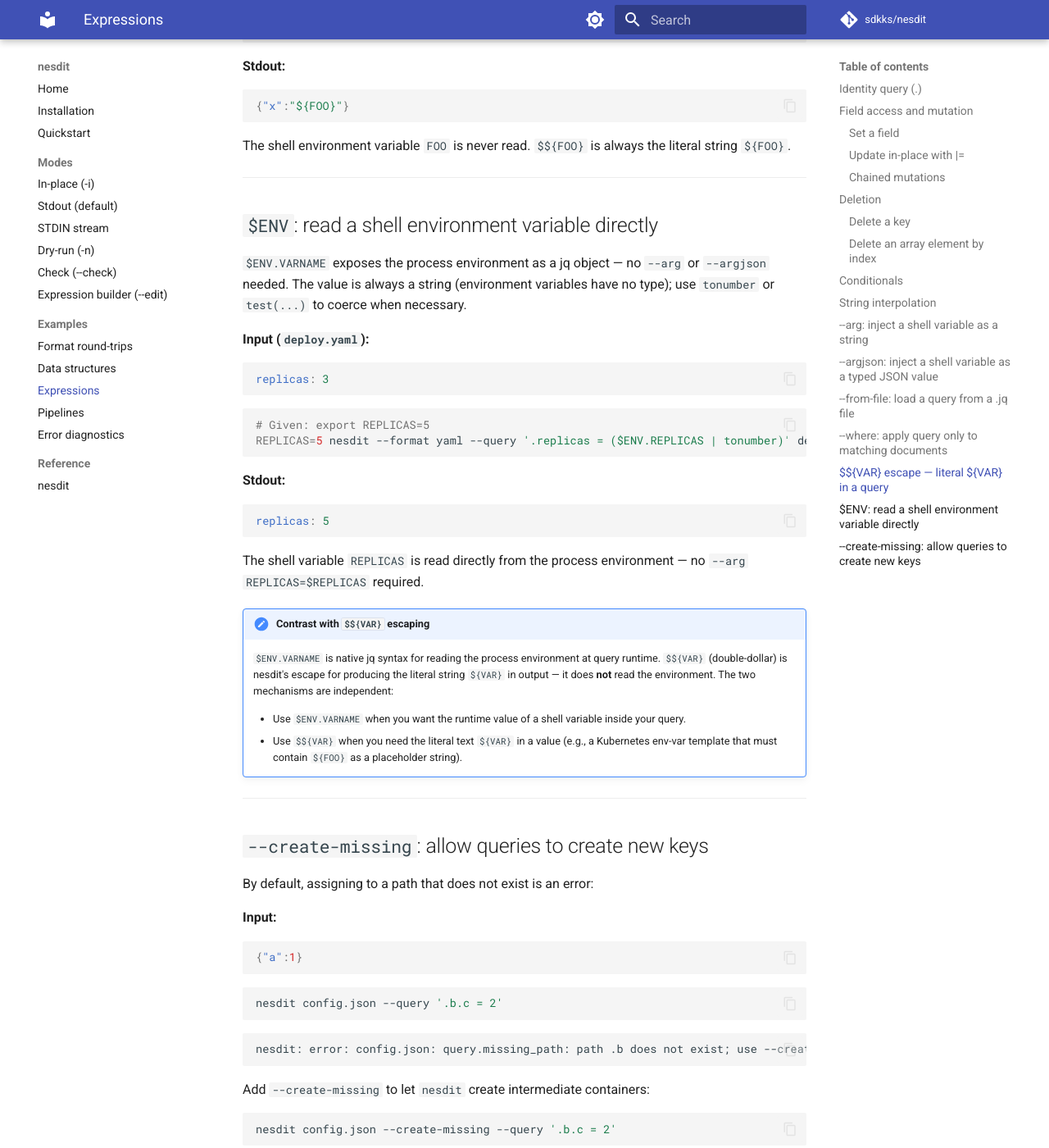
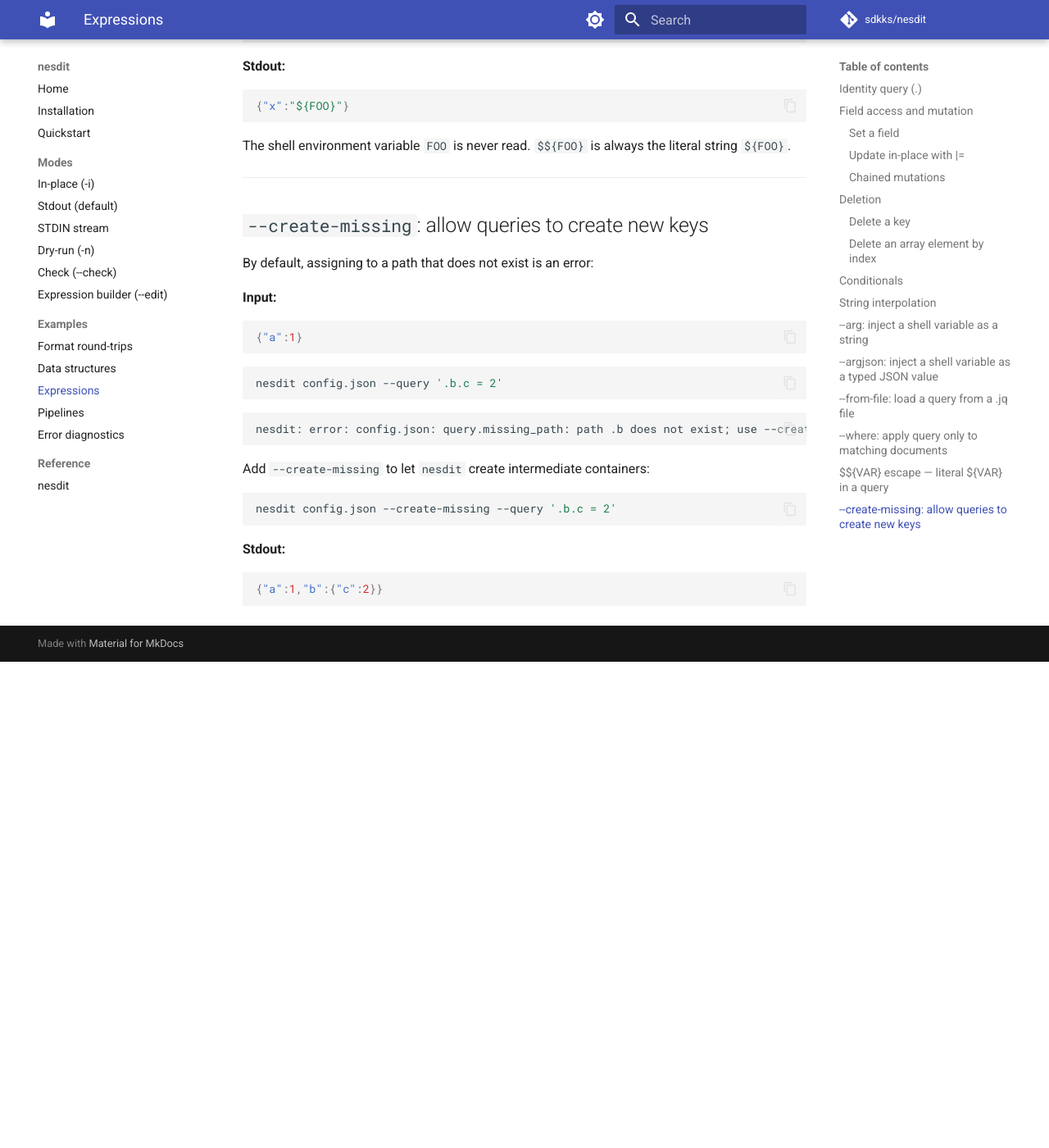
Before and after one commit to sdkks/nesdit, an MkDocs documentation site: the page built from docs/examples/expressions/index.md, in a window 1280 px wide and 1400 px high, scrolled down 5846 px. Shown: the whole window at 82% size. Built offline with MkDocs 1.6.1 and Material for MkDocs 9.7.7, drawn with Linux system fonts in a browser that asks for light colours; comment, search, counter and statistics services are not loaded; after the commit the page ends 6653 px from its top, so only the background shows below that.

Commit message:
docs: fix doc/behavior drift across $ENV, --where, and format limitations
Remove the $ENV section from expressions examples — gojq's WithEnvironment
is not wired, so every example in that section silently produced wrong output.
The reference doc note ("nesdit never expands shell env") was already correct.

Qualify the "format-preserving" claim in README and formats page: key order
is preserved, but comments, YAML anchors/aliases, and JSON indentation are not.
Add a limitations callout to docs/examples/formats covering all three.

Fix --where reference description: "file mode: others are skipped" was wrong;
the flag is rejected in single-file stdout mode; only -i and stdin support it.

Document --output-format jsonl rejection: JSONL output is automatic when input
is jsonl and cannot be requested explicitly via --output-format.

Document stdin format auto-detection: --format is optional; describe the
heuristic (JSON/JSONL by first byte, YAML by --- and `: `, TOML by `=`/`[`),
and note that detection failure surfaces a clear error prompting --format.

````diff
--- a/docs/examples/expressions/index.md
+++ b/docs/examples/expressions/index.md
@@ -320,38 +320,6 @@ The shell environment variable `FOO` is never read. `$${FOO}` is always the lite
 
 ---
 
-## `$ENV`: read a shell environment variable directly
-
-`$ENV.VARNAME` exposes the process environment as a jq object — no `--arg` or `--argjson` needed. The value is always a string (environment variables have no type); use `tonumber` or `test(...)` to coerce when necessary.
-
-**Input (`deploy.yaml`):**
-
-```yaml
-replicas: 3
-```
-
-```sh
-# Given: export REPLICAS=5
-REPLICAS=5 nesdit --format yaml --query '.replicas = ($ENV.REPLICAS | tonumber)' deploy.yaml
-```
-
-**Stdout:**
-
-```yaml
-replicas: 5
-```
-
-The shell variable `REPLICAS` is read directly from the process environment — no `--arg REPLICAS=$REPLICAS` required.
-
-!!! note "Contrast with `$${VAR}` escaping"
-    `$ENV.VARNAME` is native jq syntax for reading the process environment at query runtime.
-    `$${VAR}` (double-dollar) is nesdit's escape for producing the literal string `${VAR}` in output — it does **not** read the environment. The two mechanisms are independent:
-
-    - Use `$ENV.VARNAME` when you want the runtime value of a shell variable inside your query.
-    - Use `$${VAR}` when you need the literal text `${VAR}` in a value (e.g., a Kubernetes env-var template that must contain `${FOO}` as a placeholder string).
-
----
-
 ## `--create-missing`: allow queries to create new keys
 
 By default, assigning to a path that does not exist is an error:
````
Also changed, not shown: README.md (+4 -4 lines), docs/examples/formats/index.md (+4 -2 lines), docs/modes/stdin.md (+5 -1 lines), docs/reference/nesdit.md (+3 -3 lines), 1 other file.
